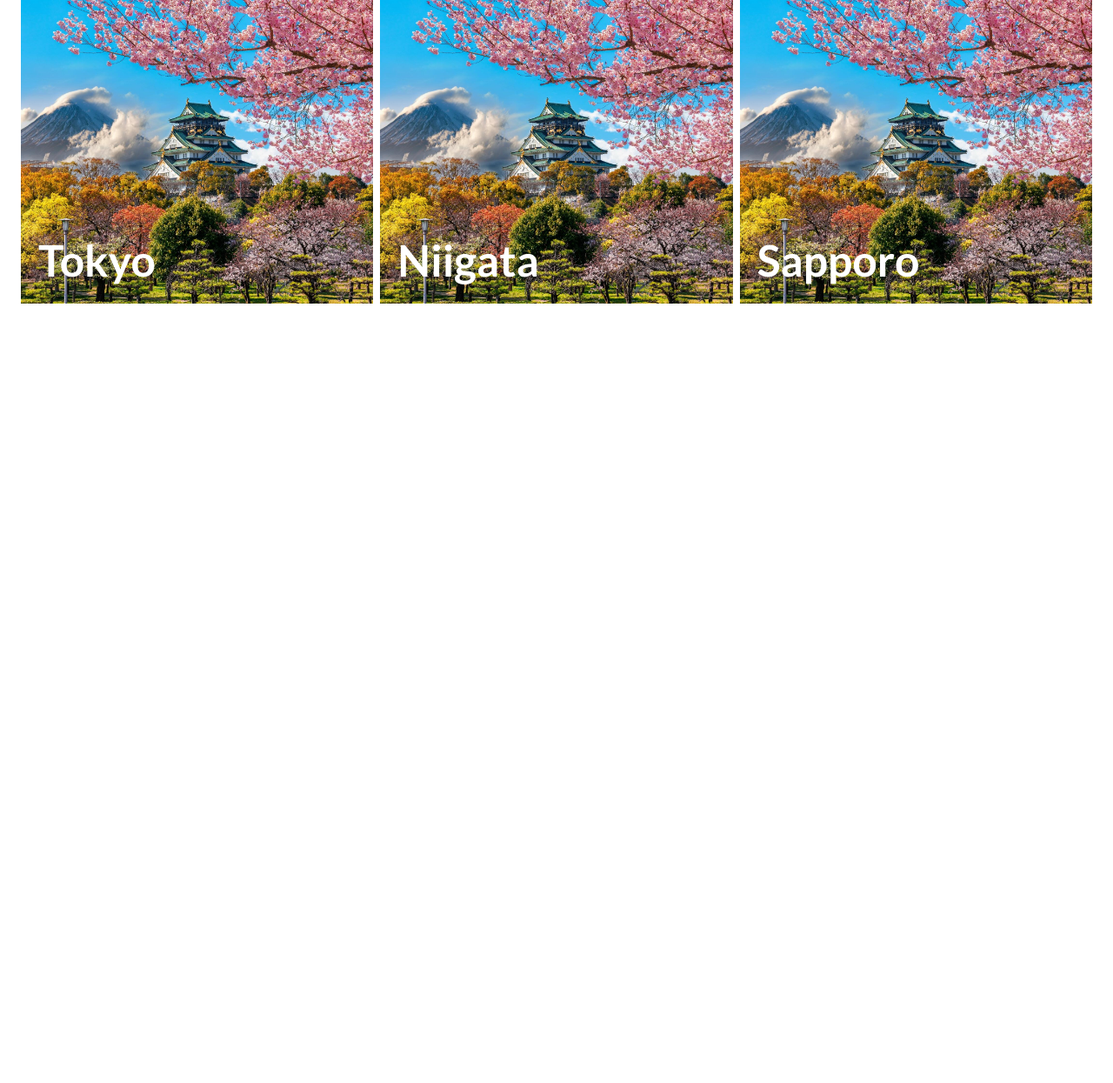
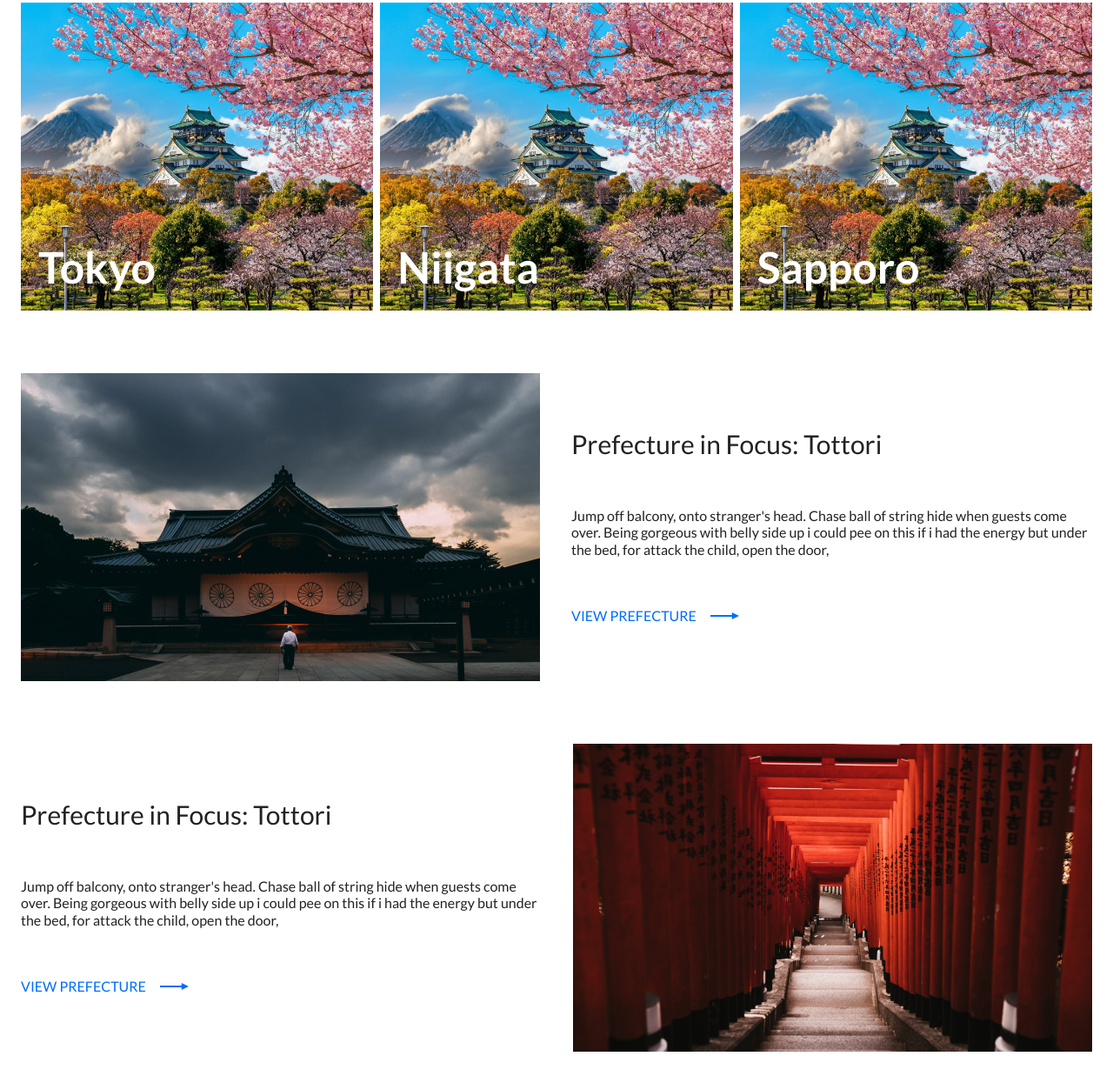
Before and after one commit to viwqox/Japan_Trip_Project, a plain HTML site: page index.html in a window 1280 px wide. Shown: the part 1805-3050 px from the top of the page at 87% size. Before the commit the page ends 2190 px from the top, so only its background shows below. Drawn offline with Linux system fonts and the light colour scheme.

Commit message:
added place section

```diff
--- a/css_project_1/styles.css
+++ b/css_project_1/styles.css
@@ -55,6 +55,20 @@ img {
   max-width: 100%;
   height: auto;
 }
+
+/* common styles */
+
+.more-button {
+  display: flex;
+  align-items: center;
+  column-gap: 16px;
+
+  color: #006DFE;
+  font-size: 16px;
+  line-height: 24px;
+  cursor: pointer;
+}
+
 /* global styles */
 
 /* header styles start */
@@ -287,15 +301,7 @@ img {
   font-size: 40px;
 }
 
-.inspired-link {
-  display: flex;
-  align-items: center;
-  column-gap: 16px;
 
-  color: #006DFE;
-  font-size: 16px;
-  line-height: 24px;
-}
 
 .inspired__body {
     display: flex;
@@ -344,3 +350,37 @@ img {
   font-weight: 700;
   color: #fff;
 }
+
+.inspired-body {
+  display: flex;
+  flex-direction: column;
+  row-gap: 8px;
+}
+
+.place-item {
+  padding: 36px 24px;
+  display: flex;
+  flex-direction: row;
+  column-gap: 36px;
+}
+
+.place-description {
+  padding: 36px 0px;
+  display: flex;
+  flex-direction: column;
+  justify-content: space-around;
+}
+
+.place-description__title {
+  font-size: 30px;
+  font-weight: 500;
+}
+
+.place-description__text {
+  font-size: 16px;
+  font-weight: 400;
+}
+
+.place-item:is(.reverse) {
+flex-direction: row-reverse;
+}
--- a/index.html
+++ b/index.html
@@ -134,7 +134,7 @@
           <div class="inspired-wrapper">
         <div class="inspired-header">
           <h2 class="inspired-title">Get inspired for your next trip</h2>
-          <div class="inspired-link">
+          <div class="more-button">
             <span>VIEW ALL</span>
             <svg xmlns="http://www.w3.org/2000/svg" width="33" height="8" viewBox="0 0 33 8" fill="none">
               <path d="M24.7706 3H0V5H24.7706V8L33 4L24.7706 0V3Z" fill="#006DFE"/>
@@ -172,7 +172,66 @@
       </div>
       </section>
 
+      <section class="place section">
+        <div class="place-wrapper">
+          <div class="place-item">
+
+            <img src="./images_project_1/place-item-image2.png" alt="place-item">
+
+            <div class="place-description">
+
+             <h3 class="place-description__title">
+              Prefecture in Focus: Tottori
+             </h3>
+
+             <p class="place_description__text">
+              Jump off balcony, onto stranger's head. Chase ball of string hide when guests come over. Being gorgeous with belly side up i could pee on this if i had the energy but under the bed, for attack the child, open the door,
+             </p>
+
+             <div class="more-button">
+              <p>
+                VIEW PREFECTURE
+              </p>
+              <svg xmlns="http://www.w3.org/2000/svg" width="33" height="8" viewBox="0 0 33 8" fill="none">
+                <path d="M24.7706 3H0V5H24.7706V8L33 4L24.7706 0V3Z" fill="#006DFE"/>
+              </svg>
+             </div>
+
+            </div>
+
+          </div>
+
+          <div class="place-item reverse">
+
+            <img src="./images_project_1/place-item-image1.png" alt="place-item">
+
+            <div class="place-description">
+
+             <h3 class="place-description__title">
+              Prefecture in Focus: Tottori
+             </h3>
+
+             <p class="place_description__text">
+              Jump off balcony, onto stranger's head. Chase ball of string hide when guests come over. Being gorgeous with belly side up i could pee on this if i had the energy but under the bed, for attack the child, open the door,
+             </p>
+
+             <div class="more-button">
+              <p>
+                VIEW PREFECTURE
+              </p>
+              <svg xmlns="http://www.w3.org/2000/svg" width="33" height="8" viewBox="0 0 33 8" fill="none">
+                <path d="M24.7706 3H0V5H24.7706V8L33 4L24.7706 0V3Z" fill="#006DFE"/>
+              </svg>
+             </div>
+
+            </div>
+
+          </div>
+        </div>
+      </section>
+
       <!-- benefits section end -->
+
     </main>
   </body>
 </html>
```
Also changed, not shown: images_project_1/place-item-image1.png (added), images_project_1/place-item-image2.png (added).
